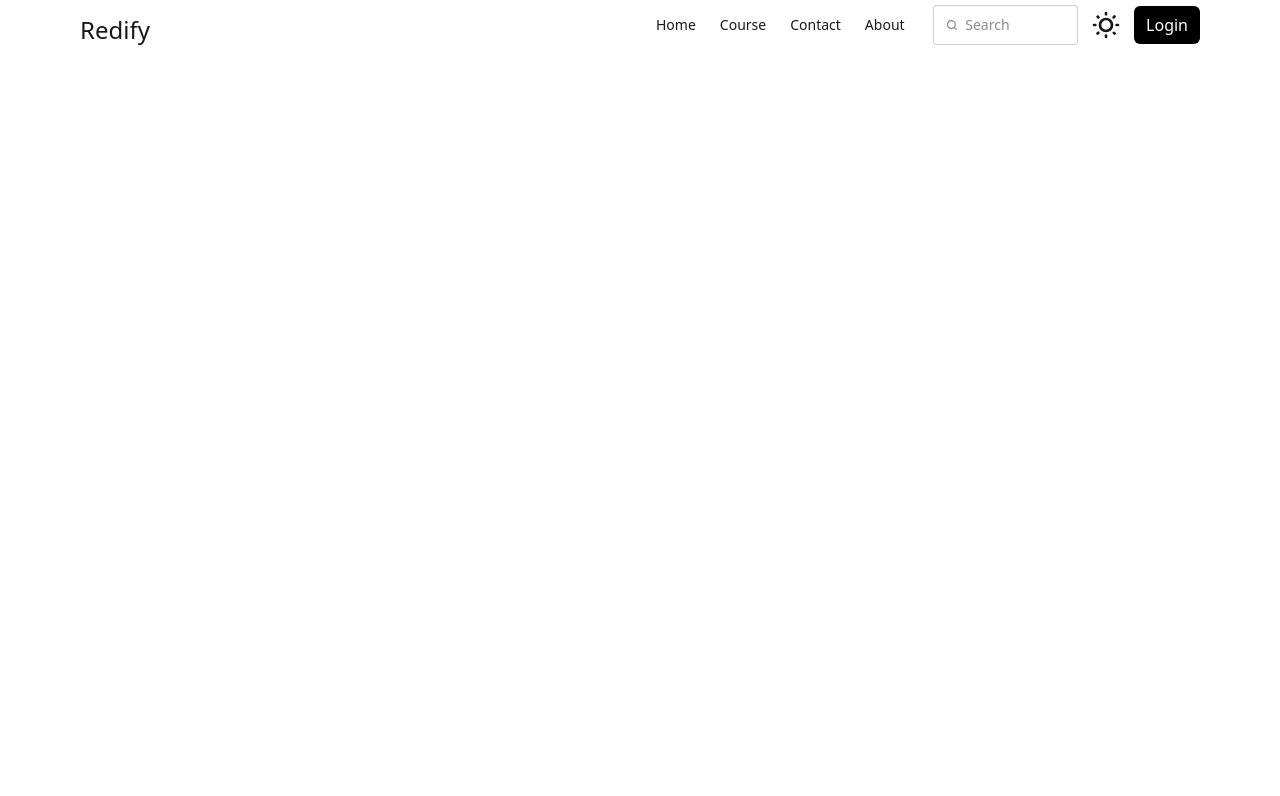
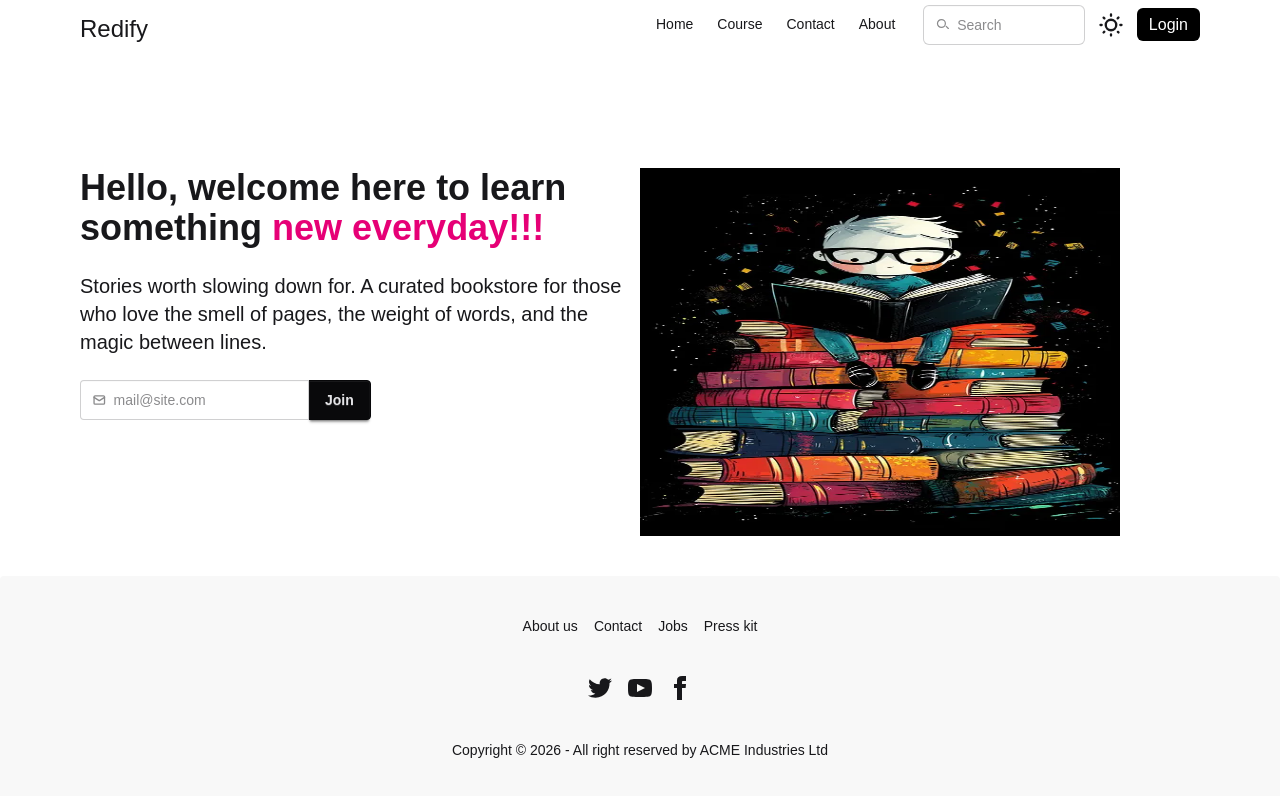
Before and after one commit to divyanshurai27/Bookstore, a React app in the folder frontend/: page / in a window 1280 px wide. Shown: the top 796 px of the page. Built offline with nearby package versions, Linux system fonts and the light colour scheme; the HTML template or start-up script is replaced by a standard one.

Commit message:
Updated with the components

```diff
--- a/frontend/src/App.jsx
+++ b/frontend/src/App.jsx
@@ -1,11 +1,13 @@
  import React from "react";
  import Navbar from "./components/Navbar";
-
+import Banner from "./components/Banner";
+import Footer  from "./components/Footer";
 
  function App() {
   return (
-  <>
-  <Navbar/>
+  <> <Navbar/>
+     <Banner/>
+     <Footer/>
   </>
   );
 }
--- /dev/null
+++ b/frontend/src/components/Banner.jsx
@@ -0,0 +1,49 @@
+import React from 'react'
+import banner from  "../../public/Banner.webp"
+
+function Banner() {
+  return (
+    <>
+    <div className="max-w-screen-2xl conatainer mx-auto md:px-20 px-4 flex flex-col md:flex-row my-10">
+        <div  className='w-full order-2 md:order-1 md:w-1/2 mt:12 md:mt-32'>
+       <div className='space-y-6'>
+         <h1 className='text-4xl font-bold'>
+          Hello, welcome here to learn something {' '}<span className='text-pink-600'>new everyday!!!</span>
+        </h1>
+        <p className='text-xl '>
+        Stories worth slowing down for.
+         A curated bookstore for those who love the smell of pages, the weight of words,
+         and the magic between lines.
+        </p><div className="join">
+  <div>
+    <label className="input validator join-item outline-none ">
+      <svg className="h-[1em] opacity-50" xmlns="http://www.w3.org/2000/svg" viewBox="0 0 24 24">
+        <g
+          strokeLinejoin="round"
+          strokeLinecap="round"
+          strokeWidth="2.5"
+          fill="none"
+          stroke="currentColor"
+        >
+          <rect width="20" height="16" x="2" y="4" rx="2"></rect>
+          <path d="m22 7-8.97 5.7a1.94 1.94 0 0 1-2.06 0L2 7"></path>
+        </g>
+      </svg>
+      <input type="email" placeholder="mail@site.com" required />
+    </label>
+    <div className="validator-hint hidden">Enter valid email address</div>
+  </div>
+  <button className="btn btn-neutral join-item  ">Join</button>
+</div>
+       </div>
+        </div>
+
+        <div className= 'order-1 w-full md:w-1/2'>
+        <img src={banner} className="w-120 h-92 mt:12 md:mt-32" alt='' />
+        </div>
+    </div>
+    </>
+  )
+}
+
+export default Banner
--- /dev/null
+++ b/frontend/src/components/Footer.jsx
@@ -0,0 +1,59 @@
+import React from 'react'
+
+function Footer() {
+  return (
+    <>
+<footer className="footer footer-horizontal footer-center bg-base-200 text-base-content rounded p-10">
+  <nav className="grid grid-flow-col gap-4">
+    <a className="link link-hover">About us</a>
+    <a className="link link-hover">Contact</a>
+    <a className="link link-hover">Jobs</a>
+    <a className="link link-hover">Press kit</a>
+  </nav>
+  <nav>
+    <div className="grid grid-flow-col gap-4">
+      <a>
+        <svg
+          xmlns="http://www.w3.org/2000/svg"
+          width="24"
+          height="24"
+          viewBox="0 0 24 24"
+          className="fill-current">
+          <path
+            d="M24 4.557c-.883.392-1.832.656-2.828.775 1.017-.609 1.798-1.574 2.165-2.724-.951.564-2.005.974-3.127 1.195-.897-.957-2.178-1.555-3.594-1.555-3.179 0-5.515 2.966-4.797 6.045-4.091-.205-7.719-2.165-10.148-5.144-1.29 2.213-.669 5.108 1.523 6.574-.806-.026-1.566-.247-2.229-.616-.054 2.281 1.581 4.415 3.949 4.89-.693.188-1.452.232-2.224.084.626 1.956 2.444 3.379 4.6 3.419-2.07 1.623-4.678 2.348-7.29 2.04 2.179 1.397 4.768 2.212 7.548 2.212 9.142 0 14.307-7.721 13.995-14.646.962-.695 1.797-1.562 2.457-2.549z"></path>
+        </svg>
+      </a>
+      <a>
+        <svg
+          xmlns="http://www.w3.org/2000/svg"
+          width="24"
+          height="24"
+          viewBox="0 0 24 24"
+          className="fill-current">
+          <path
+            d="M19.615 3.184c-3.604-.246-11.631-.245-15.23 0-3.897.266-4.356 2.62-4.385 8.816.029 6.185.484 8.549 4.385 8.816 3.6.245 11.626.246 15.23 0 3.897-.266 4.356-2.62 4.385-8.816-.029-6.185-.484-8.549-4.385-8.816zm-10.615 12.816v-8l8 3.993-8 4.007z"></path>
+        </svg>
+      </a>
+      <a>
+        <svg
+          xmlns="http://www.w3.org/2000/svg"
+          width="24"
+          height="24"
+          viewBox="0 0 24 24"
+          className="fill-current">
+          <path
+            d="M9 8h-3v4h3v12h5v-12h3.642l.358-4h-4v-1.667c0-.955.192-1.333 1.115-1.333h2.885v-5h-3.808c-3.596 0-5.192 1.583-5.192 4.615v3.385z"></path>
+        </svg>
+      </a>
+    </div>
+  </nav>
+  <aside>
+    <p>Copyright © {new Date().getFullYear()} - All right reserved by ACME Industries Ltd</p>
+  </aside>
+</footer>
+
+    </>
+  )
+}
+
+export default Footer
--- a/frontend/src/components/Navbar.jsx
+++ b/frontend/src/components/Navbar.jsx
@@ -1,6 +1,22 @@
-import React from 'react'
+import React, { useEffect, useState } from 'react'
 
 export default function Navbar() {
+
+  const [sticky,setsticky] =useState(false)
+  useEffect(()=>{
+    const handleScroll =()=>{
+      if(window.scrollY>0){
+        setsticky(true)
+      }else{
+        setsticky(false)
+      }
+      Window.addEventListener('scroll',handleScroll
+      )
+      return ()=>{
+        window.removeEventListener('scroll',handleScroll)
+      }
+    }
+  },[])
   const naviteams = (<>
 
    <li><a>Home</a></li>
@@ -11,11 +27,13 @@ export default function Navbar() {
   </>)
   return (
     <>
-   <div className="max-w-screen-2xl conatainer mx-auto md:px-20 px-4">
+   <div className={`max-w-screen-2xl conatainer mx-auto md:px-20 px-4 fixed top-0 right-0 left-0 ${
+    sticky?"sticky-navbar shadow-md bg-base-300 duration-300 transition-all ease-in-out":" "
+   }`}>
   <div className="navbar-start">
     <div className="dropdown">
       <div tabIndex={0} role="button" className="btn btn-ghost lg:hidden">
-        <svg xmlns="http://www.w3.org/2000/svg" className="h-5 w-5" fill="none" viewBox="0 0 24 24" stroke="currentColor"> <path strokeLinecap="round" strokeLinejoin="round" strokeWidth="2" d="M4 6h16M4 12h8m-8 6h16" /> </svg>
+        <svg xmlns="http://www.w3.org/2000/svg" className="h-5 w-5" fill="none" viewBox="0 0 24 24" stroke="currentColor"> <path strokeLinecap="round" strokeLinejoin="round" strokeWidth="2" d="M4 6h16M4 12h8m-7 6h16" /> </svg>
       </div>
       <ul
         tabIndex="-1"
@@ -38,8 +56,8 @@ export default function Navbar() {
     </ul>
   </div>
   <div className='hidden md:block'>
-  <label className="input">
-  <svg className="h-[1em] opacity-50" xmlns="http://www.w3.org/2000/svg" viewBox="0 0 24 24">
+  <label className=" px-3 py-2 boarder rounded-md input grow outline-none">
+  <svg className="h-[1em] opacity-50" xmlns="http://www.w3.org/2000/svg" viewBox="0 2 26 24">
     <g
       strokeLinejoin="round"
       strokeLinecap="round"
@@ -48,7 +66,7 @@ export default function Navbar() {
       stroke="currentColor"
     >
       <circle cx="11" cy="11" r="8"></circle>
-      <path d="m21 21-4.3-4.3"></path>
+      <path d="m25 21-4.3-4.3"></path>
     </g>
   </svg>
   <input type="search" required placeholder="Search" />
@@ -59,7 +77,7 @@ export default function Navbar() {
 
   {/* sun icon */}
   <svg
-    className="swap-off h-8 w-8 fill-current"
+    className="swap-off h-7 w-7 fill-current"
     xmlns="http://www.w3.org/2000/svg"
     viewBox="0 0 24 24">
     <path
@@ -68,7 +86,7 @@ export default function Navbar() {
 
   {/* moon icon */}
   <svg
-    className="swap-on h-8 w-8 fill-current"
+    className="swap-on h-7 w-7 fill-current"
     xmlns="http://www.w3.org/2000/svg"
     viewBox="0 0 24 24">
     <path
--- a/frontend/src/index.css
+++ b/frontend/src/index.css
@@ -1,2 +1,8 @@
+@import url('https://fonts.googleapis.com/css2?family=Fredoka:wght@300..700&family=Poppins:wght@500&display=swap');
 @import "tailwindcss";
 @plugin "daisyui";
+
+
+body{
+    font-family: 'Popins', sans-serif;
+}
```
Also changed, not shown: frontend/public/Banner.webp (added), frontend/src/components/Freebook.jsx (added).
